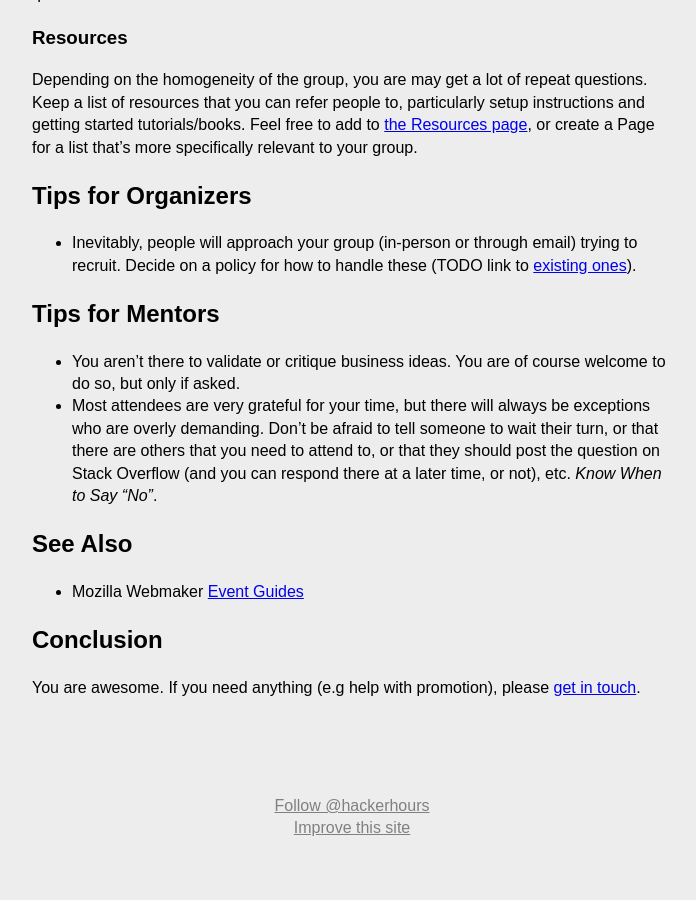
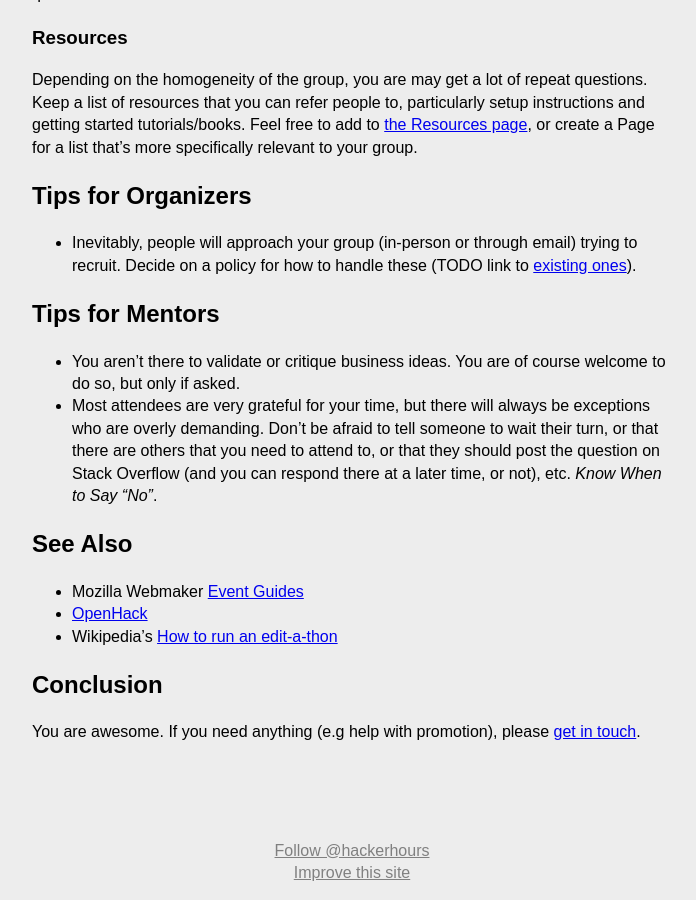
Before and after one commit to HackerHours/hackerhours.org, a Jekyll site: the page built from diy-guide.md, in a window 1280 px wide and 900 px high, scrolled down 3114 px. Shown: the whole window, without its empty margins (288-984 px from the left). Built offline with Jekyll 4.4.1, drawn with Linux system fonts in a browser that asks for light colours; nearby versions of some CDN libraries; some web fonts are replaced; Markdown is read by kramdown in place of the engine named in the settings; comment, search, counter and statistics services are not loaded; before the commit the page ends 3970 px from its top, so only the background shows below that.

Commit message:
link to more guides

```diff
--- a/diy-guide.md
+++ b/diy-guide.md
@@ -108,6 +108,8 @@ Depending on the homogeneity of the group, you are may get a lot of repeat quest
 ## See Also
 
 * Mozilla Webmaker [Event Guides](https://webmaker.org/event-guides)
+* [OpenHack](http://openhack.github.io/)
+* Wikipedia's [How to run an edit-a-thon](http://en.wikipedia.org/wiki/Wikipedia:How_to_run_an_edit-a-thon)
 
 ## Conclusion
 
```
